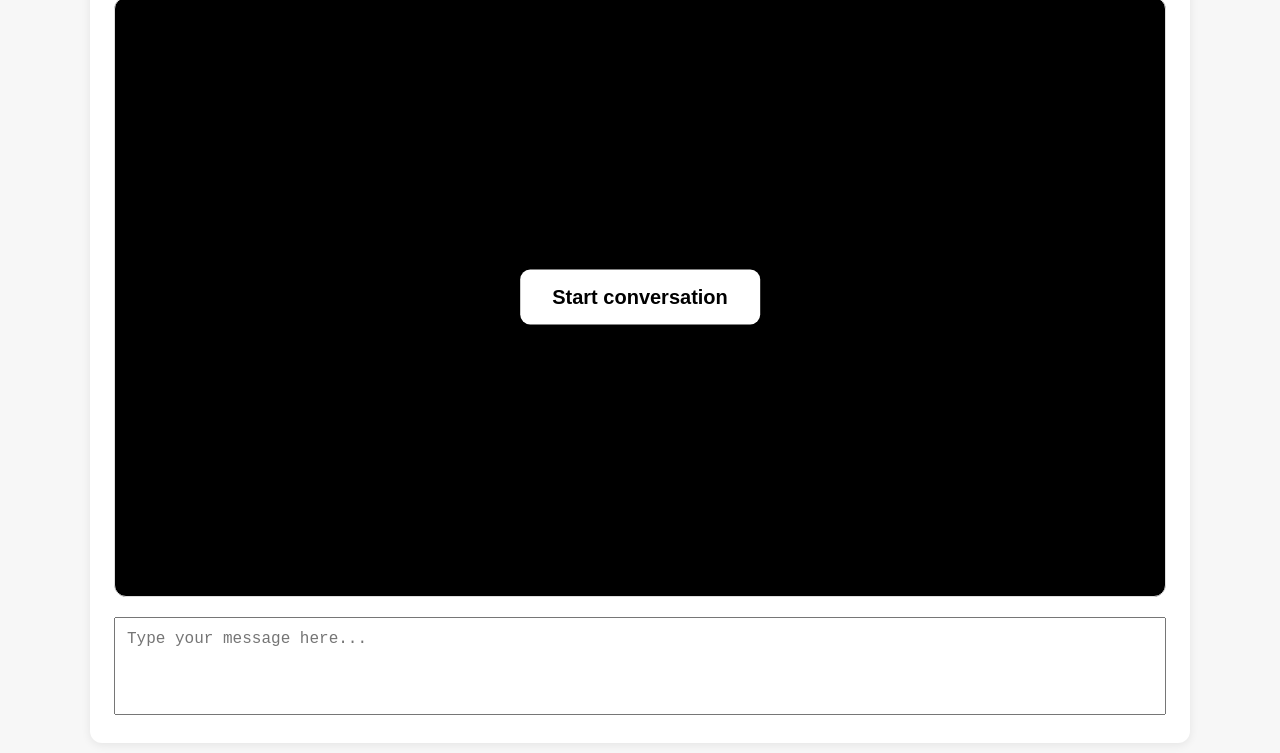
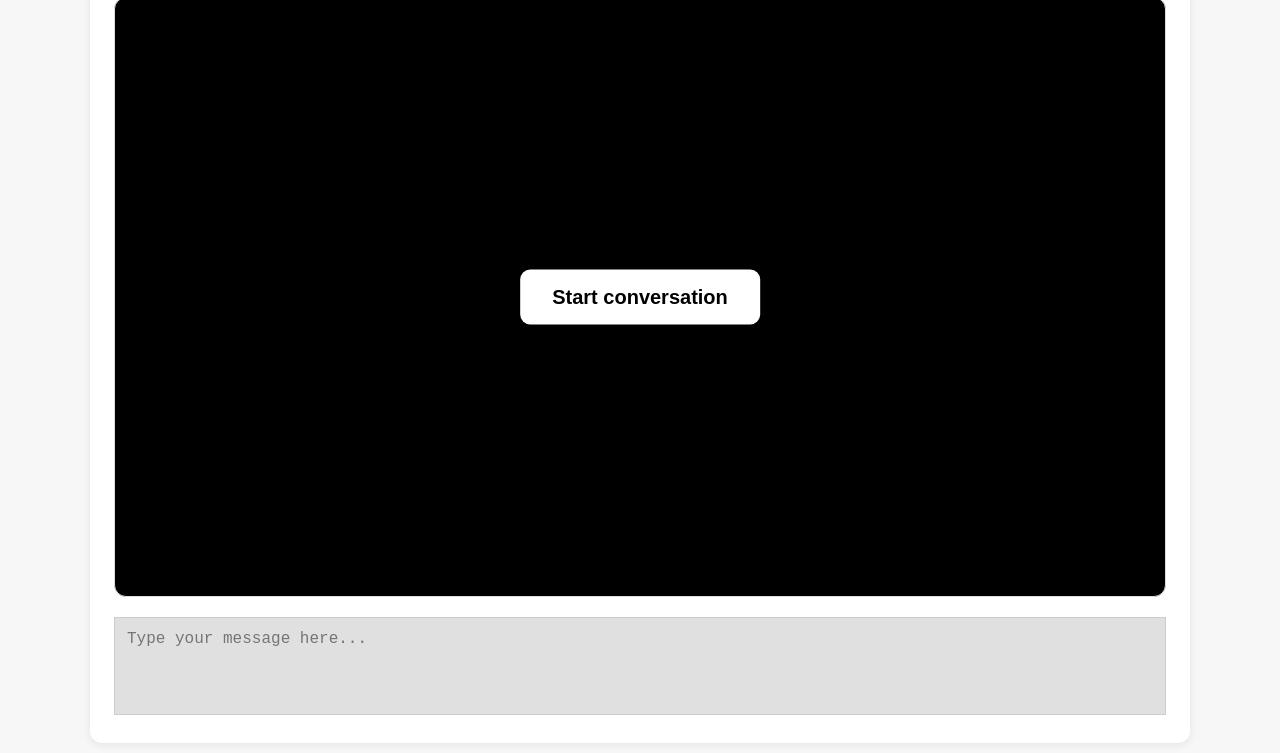
Before and after one commit to Experiment2026/Experiment2026-anam-token-server1, a website: page avatar.html in a window 1280 px wide. Shown: the part 153-906 px from the top of the page. Drawn offline with Linux system fonts and the light colour scheme.

Commit message:
Update avatar.html

```diff
--- a/avatar.html
+++ b/avatar.html
@@ -65,6 +65,16 @@
   font-size: 16px;
   box-sizing: border-box;
   resize: none;
+
+  background: #e0e0e0;
+  color: #888;
+  border: 1px solid #ccc;
+}
+
+    #input:disabled {
+  background: #e0e0e0;
+  color: #888;
+  cursor: not-allowed;
 }
   </style>
 </head>
@@ -86,7 +96,12 @@
   </button>
 </div>
 
-     <textarea id="input" placeholder="Type your message here..." rows="4"></textarea>
+     <textarea
+  id="input"
+  placeholder="Type your message here..."
+  rows="4"
+  disabled
+></textarea>
     </div>
   </div>
 
@@ -292,7 +307,13 @@ startBtn.addEventListener("click", async () => {
 
     chatbox.style.background = "white";
 
+    inputEl.disabled = false;
+    inputEl.style.background = "white";
+    inputEl.style.color = "#222";
+
     await startSession();
+
+    inputEl.focus();
 
   } catch (error) {
 
```
Lines whose indentation alone changed are shown as unchanged.
